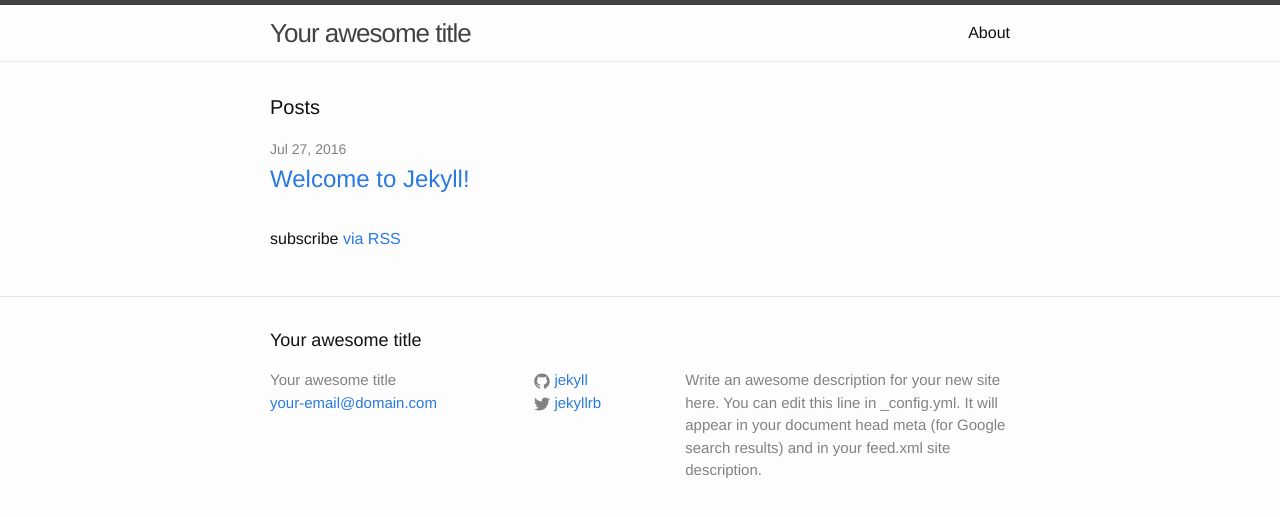
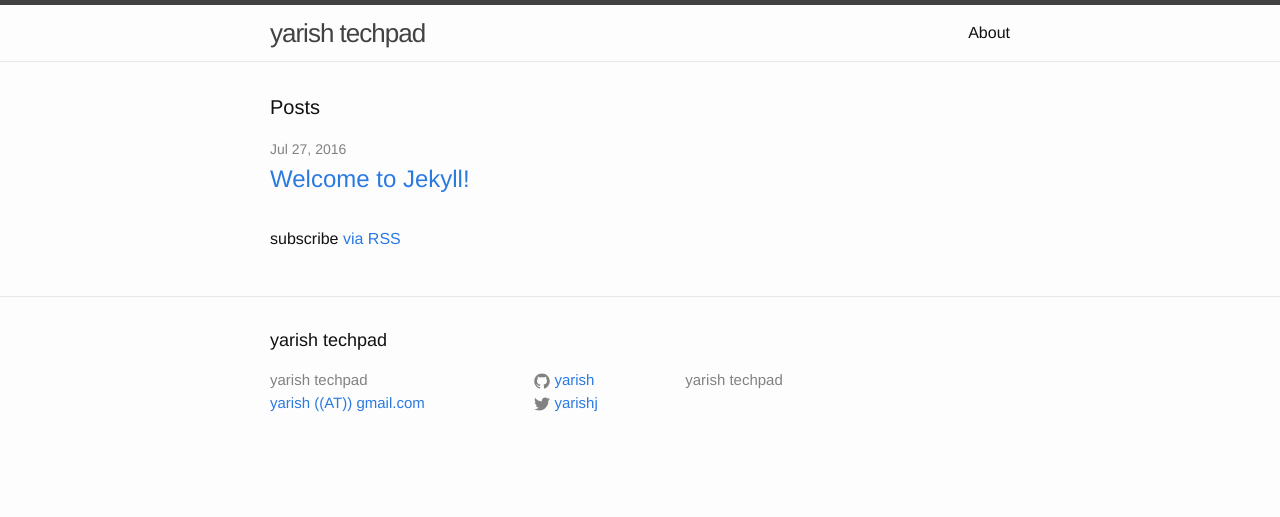
Before and after one commit to yarish/yarish.github.io, a Jekyll site: the page built from index.html, in a window 1280 px wide. Shown: the top 517 px of the page. Built offline with Jekyll 4.4.1, drawn with Linux system fonts in a browser that asks for light colours.

Commit message:
updated config

```diff
--- a/_config.yml
+++ b/_config.yml
@@ -6,16 +6,13 @@
 # 'jekyll serve'. If you change this file, please restart the server process.
 
 # Site settings
-title: Your awesome title
-email: your-email@domain.com
-description: > # this means to ignore newlines until "baseurl:"
-  Write an awesome description for your new site here. You can edit this
-  line in _config.yml. It will appear in your document head meta (for
-  Google search results) and in your feed.xml site description.
+title: yarish techpad
+email: yarish ((AT)) gmail.com
+description: yarish techpad
 baseurl: "" # the subpath of your site, e.g. /blog
 url: "http://yourdomain.com" # the base hostname & protocol for your site
-twitter_username: jekyllrb
-github_username:  jekyll
+twitter_username: yarishj
+github_username:  yarish
 
 # Build settings
 markdown: kramdown
```
